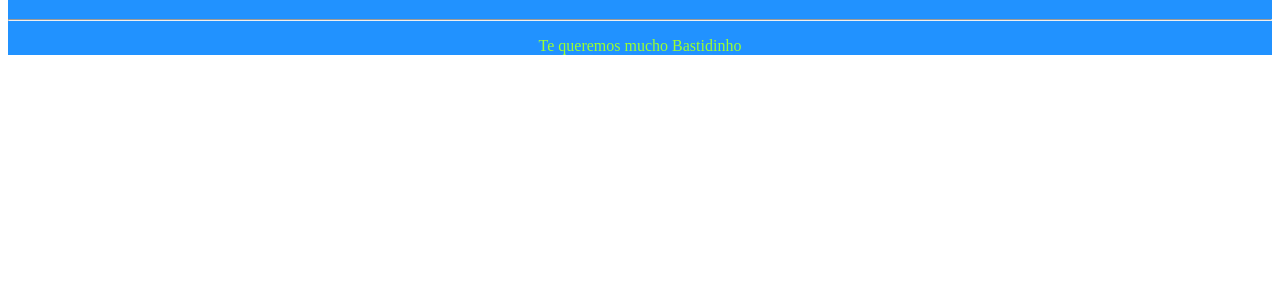
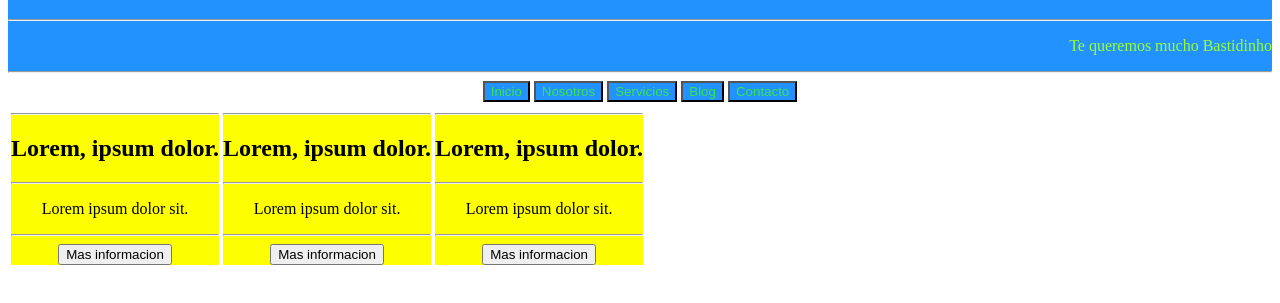
Before and after one commit to pipearpa/bastidinho, a plain HTML site: page index.html in a window 1280 px wide. Shown: the part 71-374 px from the top of the page. Drawn offline with Linux system fonts and the light colour scheme.

Commit message:
se creo el proyecto

```diff
--- a/index.html
+++ b/index.html
@@ -12,7 +12,52 @@
         <hr>
         <h1 class="text-light text-center"> Mi primer sitio web con Bastidinho</h1>
         <hr>
-        <p class="text-light text-center">Te queremos mucho Bastidinho</p>
+        <p class="text-light text-right">Te queremos mucho Bastidinho</p>
+        <hr>
     </header>
+    <nav class="text-center">
+        <button class="text-secundary bg-primary" >Inicio</button>
+        <button class="text-secundary bg-primary">Nosotros</button>
+        <button class="text-secundary bg-primary">Servicios</button>
+        <button class="text-secundary bg-primary">Blog</button>
+        <button class="text-secundary bg-primary">Contacto</button>
+    </nav>
+    <main>
+        <table>
+            <tr>
+                <td>
+                    <div class="bg-info text-center">
+                        <hr>
+                        <h2>Lorem, ipsum dolor.</h2>
+                        <hr>
+                        <p>Lorem ipsum dolor sit.</p>
+                        <hr>
+                        <button>Mas informacion</button>
+                    </div>
+                </td>
+                <td>
+                    <div class="bg-info text-center">
+                        <hr>
+                        <h2>Lorem, ipsum dolor.</h2>
+                        <hr>
+                        <p>Lorem ipsum dolor sit.</p>
+                        <hr>
+                        <button>Mas informacion</button>
+                    </div>
+                </td>
+                <td>
+                    <div class="bg-info text-center">
+                        <hr>
+                        <h2>Lorem, ipsum dolor.</h2>
+                        <hr>
+                        <p>Lorem ipsum dolor sit.</p>
+                        <hr>
+                        <button>Mas informacion</button>
+                    </div>
+                </td>
+            </tr>
+        </table>
+    </main>
+
 </body>
 </html>
--- a/styles.css
+++ b/styles.css
@@ -11,6 +11,18 @@ info:#FDFF00
 .text-light{
     color:#9CFF2E ;
 }
+.text-secundary{
+    color: #38E54D;
+}
 .text-center{
     text-align: center;
 }
+.text-right{
+    text-align: right;
+}
+.width-100{
+    width: 100px;
+}
+.bg-info{
+    background-color:#FDFF00 ;
+}
```
